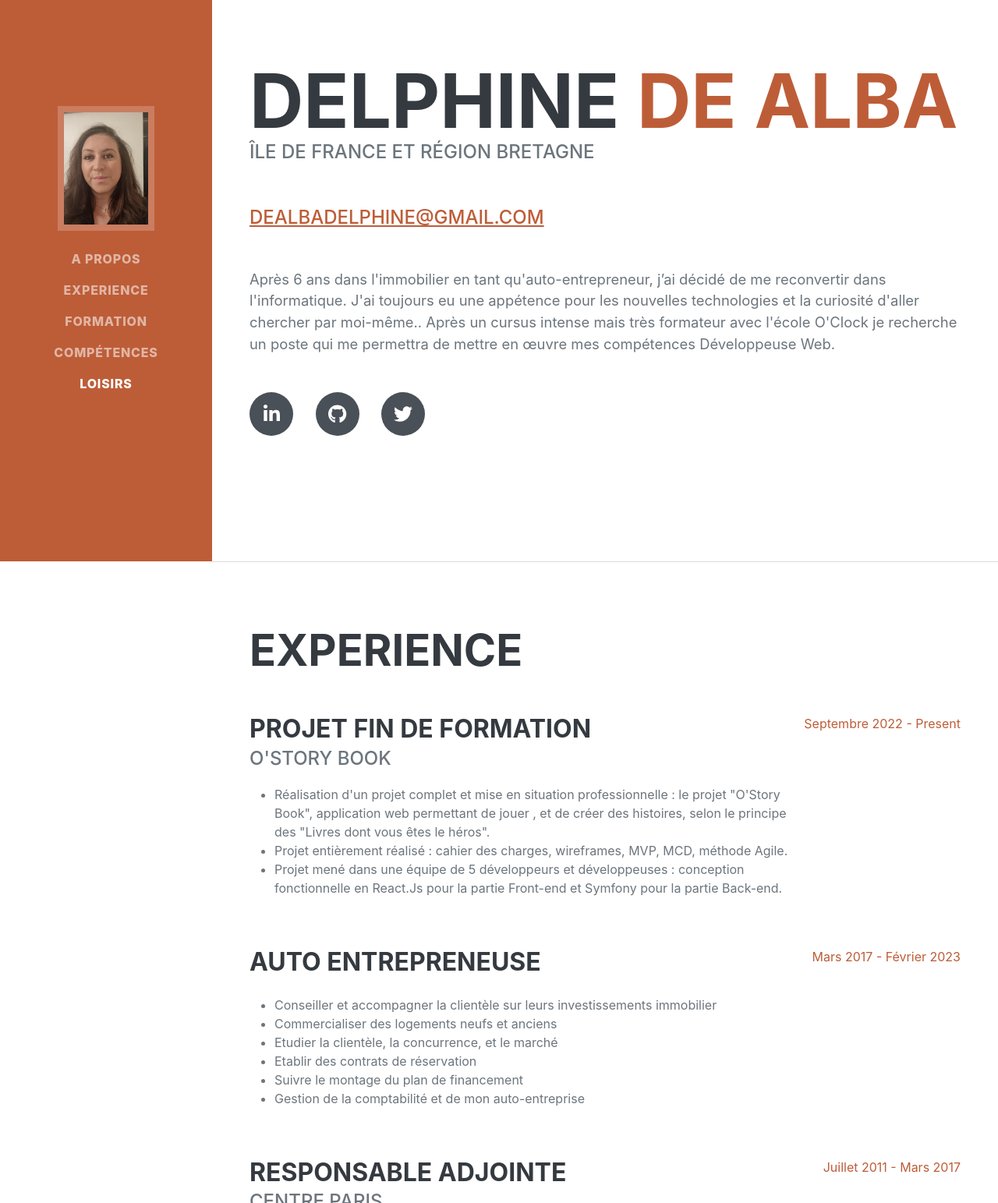
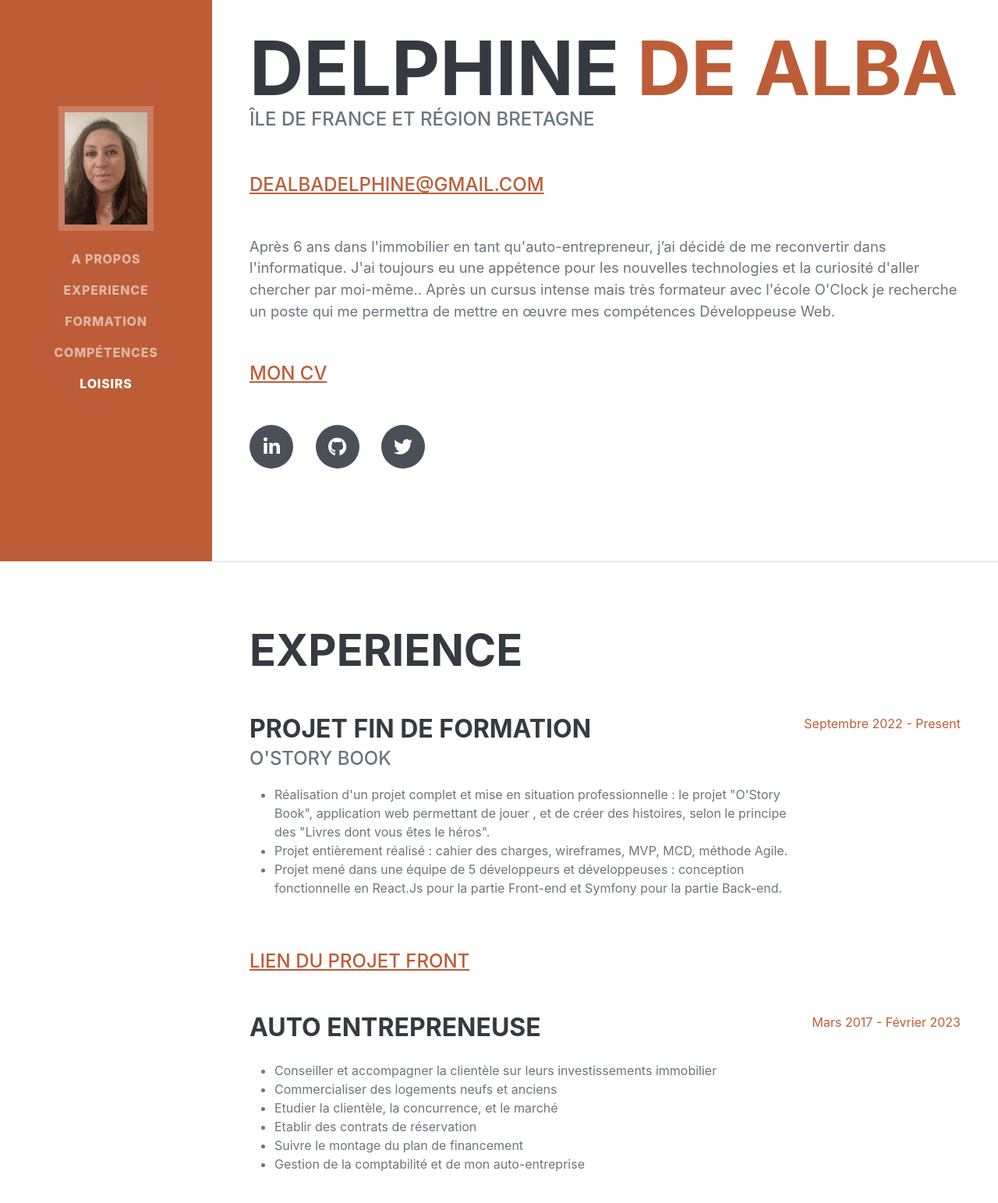
Before and after one commit to DeaDelphine/Portfolio, a website: page dist/index.html in a window 1280 px wide. Shown: the part 80-1623 px from the top of the page at 78% size. Drawn offline with nearby package versions, Linux system fonts and the light colour scheme; a web font is replaced by a local one.

Commit message:
ajout lien cv et projet

```diff
--- a/dist/index.html
+++ b/dist/index.html
@@ -20,7 +20,7 @@
         <nav class="navbar navbar-expand-lg navbar-dark bg-primary fixed-top" id="sideNav">
             <a class="navbar-brand js-scroll-trigger" href="#page-top">
                 <span class="d-block d-lg-none">Delphine De Alba</span>
-                <span class="d-none d-lg-block"><img class="img-fluid img-profile mx-auto mb-2" src="assets/img/moi.jpg" alt="..." /></span>
+                <span class="d-none d-lg-block"><img class="img-fluid img-profile mx-auto mb-2" src="assets/img/moi2.jpg" alt="..." /></span>
             </a>
             <button class="navbar-toggler" type="button" data-bs-toggle="collapse" data-bs-target="#navbarResponsive" aria-controls="navbarResponsive" aria-expanded="false" aria-label="Toggle navigation"><span class="navbar-toggler-icon"></span></button>
             <div class="collapse navbar-collapse" id="navbarResponsive">
@@ -44,7 +44,7 @@
                     </h1>
                     <div class="subheading mb-5">
                         Île de France et région Bretagne
-                    </div>
+                </div>
                     <div class="subheading mb-5"><a href="mailto:name@email.com">dealbadelphine@gmail.com</a></div>
                     <p class="lead mb-5">Après 6 ans dans l'immobilier en tant qu'auto-entrepreneur, j’ai
                         décidé de me reconvertir dans l'informatique.
@@ -54,9 +54,10 @@
                         je recherche un poste qui me permettra de mettre en œuvre mes
                         compétences Développeuse Web.
                         </p>
+                        <div class="subheading mb-5"><a href="https://drive.google.com/file/d/1Z3L8JLiNdgl5LgrC9P24snEymBOvez-Y/view?usp=share_link">Mon CV</a></div>
                     <div class="social-icons">
                         <a class="social-icon" href="https://www.linkedin.com/in/delphine-de-alba/"><i class="fab fa-linkedin-in"></i></a>
-                        <a class="social-icon" href="https://www.linkedin.com/in/delphine-de-alba/"><i class="fab fa-github"></i></a>
+                        <a class="social-icon" href="https://github.com/DeaDelphine"><i class="fab fa-github"></i></a>
                         <a class="social-icon" href="https://twitter.com/deAlbaDelphine"><i class="fab fa-twitter"></i></a>
                     </div>
                 </div>
@@ -84,6 +85,7 @@
                         </div>
                         <div class="flex-shrink-0"><span class="text-primary">Septembre 2022 - Present</span></div>
                     </div>
+                    <div class="subheading mb-5"><a href="https://github.com/DeaDelphine/OSTORYBOOK.git">Lien du Projet Front</a></div>
                     <div class="d-flex flex-column flex-md-row justify-content-between mb-5">
                         <div class="flex-grow-1">
                             <h3 class="mb-0">AUTO ENTREPRENEUSE</h3>
```
Also changed, not shown: dist/assets/img/moi2.jpg (added), dist/assets/img/profile.jpg (deleted), src/assets/img/profile.jpg (deleted).
